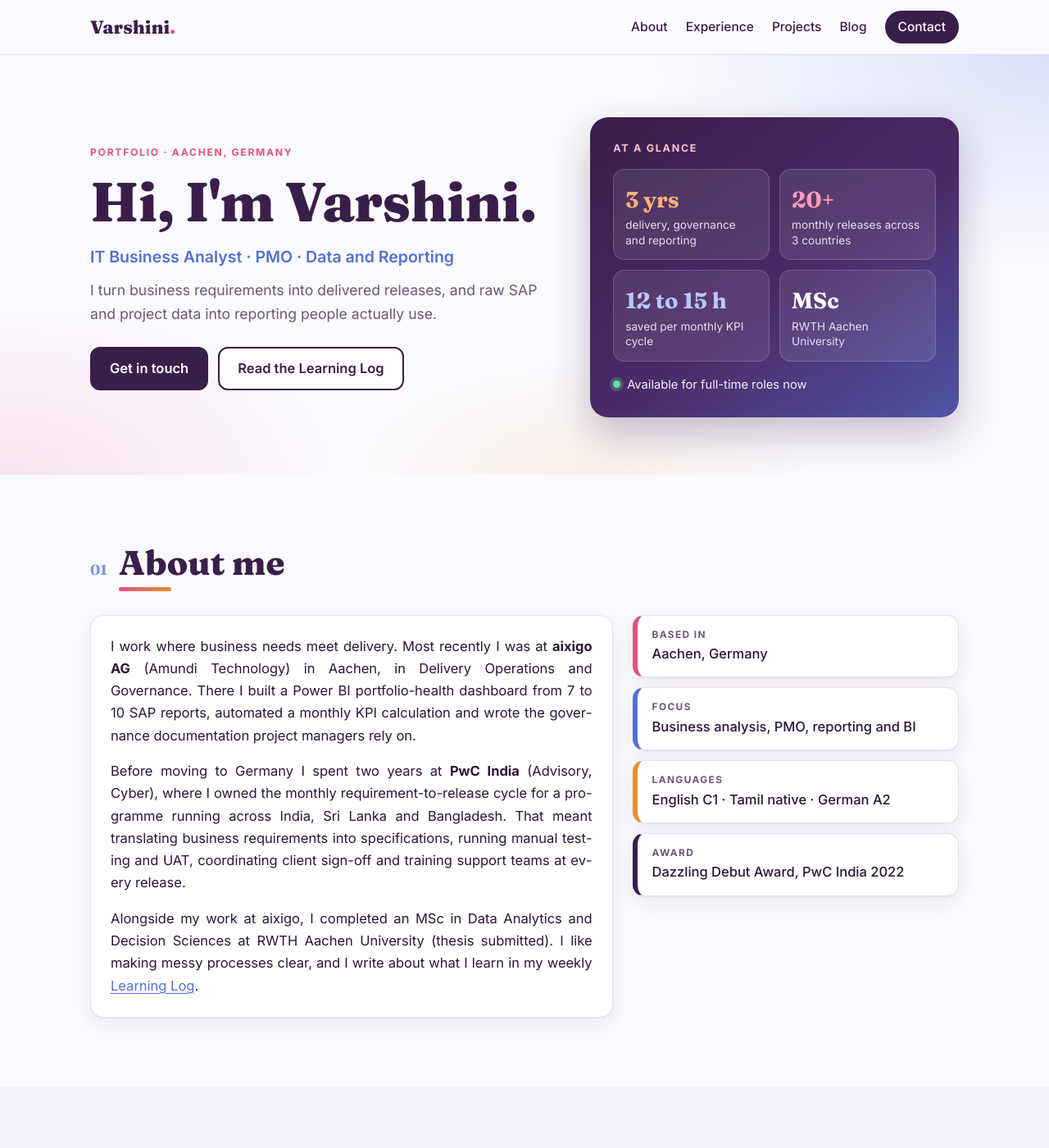
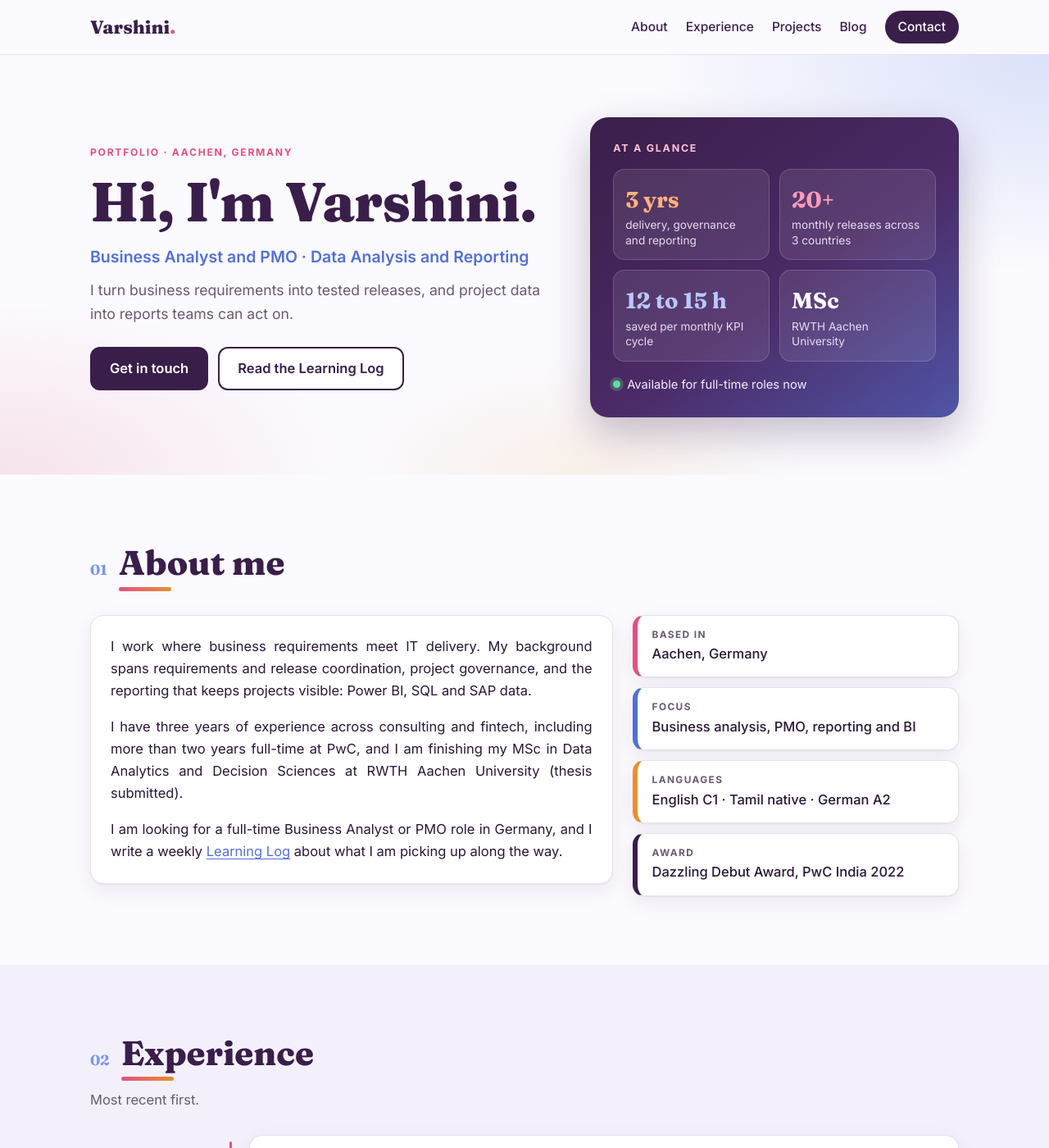
Before and after one commit to vgs1004/vgs1004.github.io, a Jekyll site: the page built from index.html, in a window 1280 px wide and 1400 px high. Shown: the whole window at 82% size. Built offline with Jekyll 4.4.1, drawn with Linux system fonts in a browser that asks for light colours; some of the changed text lies outside the part shown.

Commit message:
Align profile with approved CV: headline, short About, recent-first experience, UK spelling
Headline H0 (Business Analyst and PMO | Data Analysis and Reporting); About
says who, what and what next; experience newest first; MSc as thesis
submitted; knowledge-transfer wording without Led; utilisation; Flipkart
500+ shipments per the 07.11.2026 master reference.

Co-Authored-By: Claude Opus 5.5 <noreply@anthropic.com>
Claude-Session: https://claude.ai/code/session_01MnXeeXzMe2SCqu59KfcsYC

```diff
--- a/_config.yml
+++ b/_config.yml
@@ -1,6 +1,6 @@
 title: Varshini Gayathri Suresh
-tagline: IT Business Analyst · PMO · Data and Reporting
-description: Portfolio and Learning Log of Varshini Gayathri Suresh, IT Business Analyst and PMO professional based in Aachen, Germany.
+tagline: Business Analyst and PMO · Data Analysis and Reporting
+description: Portfolio and Learning Log of Varshini Gayathri Suresh, Business Analyst and PMO professional based in Aachen, Germany.
 url: https://vgs1004.github.io
 baseurl: ""
 author: Varshini Gayathri Suresh
--- a/index.html
+++ b/index.html
@@ -7,8 +7,8 @@ title: Home
     <div class="hero-text">
       <p class="kicker">Portfolio · Aachen, Germany</p>
       <h1>Hi, I'm Varshini.</h1>
-      <p class="role">IT Business Analyst · PMO · Data and Reporting</p>
-      <p class="lead">I turn business requirements into delivered releases, and raw SAP and project data into reporting people actually use.</p>
+      <p class="role">Business Analyst and PMO · Data Analysis and Reporting</p>
+      <p class="lead">I turn business requirements into tested releases, and project data into reports teams can act on.</p>
       <div class="buttons">
         <a class="btn primary" href="#contact">Get in touch</a>
         <a class="btn ghost" href="#blog">Read the Learning Log</a>
@@ -32,9 +32,9 @@ title: Home
     <div class="sec-head reveal"><span class="sec-num">01</span><h2>About me</h2></div>
     <div class="about reveal">
       <div class="about-text card">
-        <p>I work where business needs meet delivery. Most recently I was at <strong>aixigo AG</strong> (Amundi Technology) in Aachen, in Delivery Operations and Governance. There I built a Power BI portfolio-health dashboard from 7 to 10 SAP reports, automated a monthly KPI calculation and wrote the governance documentation project managers rely on.</p>
-        <p>Before moving to Germany I spent two years at <strong>PwC India</strong> (Advisory, Cyber), where I owned the monthly requirement-to-release cycle for a programme running across India, Sri Lanka and Bangladesh. That meant translating business requirements into specifications, running manual testing and UAT, coordinating client sign-off and training support teams at every release.</p>
-        <p>Alongside my work at aixigo, I completed an MSc in Data Analytics and Decision Sciences at RWTH Aachen University (thesis submitted). I like making messy processes clear, and I write about what I learn in my weekly <a href="#blog">Learning Log</a>.</p>
+        <p>I work where business requirements meet IT delivery. My background spans requirements and release coordination, project governance, and the reporting that keeps projects visible: Power BI, SQL and SAP data.</p>
+        <p>I have three years of experience across consulting and fintech, including more than two years full-time at PwC, and I am finishing my MSc in Data Analytics and Decision Sciences at RWTH Aachen University (thesis submitted).</p>
+        <p>I am looking for a full-time Business Analyst or PMO role in Germany, and I write a weekly <a href="#blog">Learning Log</a> about what I am picking up along the way.</p>
       </div>
       <div class="facts">
         <div class="fact c1"><span>Based in</span>Aachen, Germany</div>
@@ -109,7 +109,7 @@ title: Home
           <p class="t-org">Flipkart (Ekart Logistics) · India</p>
           <ul>
             <li>Produced daily reverse-pickup reporting from ERP data and mapped the first and last mile flow</li>
-            <li>Coordinated with 10 external clients and cross-functional teams</li>
+            <li>Daily ERP reports covered 500+ reverse-pickup shipments</li>
           </ul>
         </div>
       </li>
```
Also changed, not shown: other parts of index.html (+2 -2 lines).
